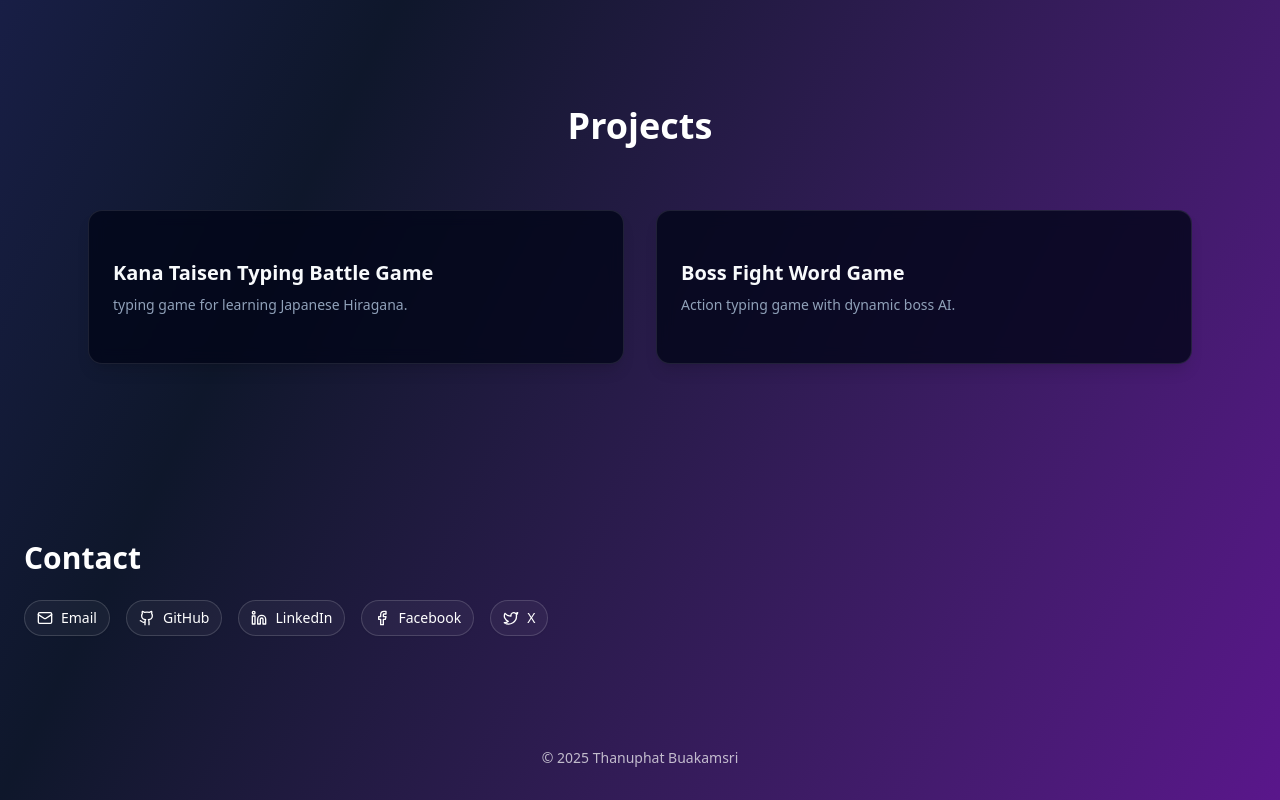
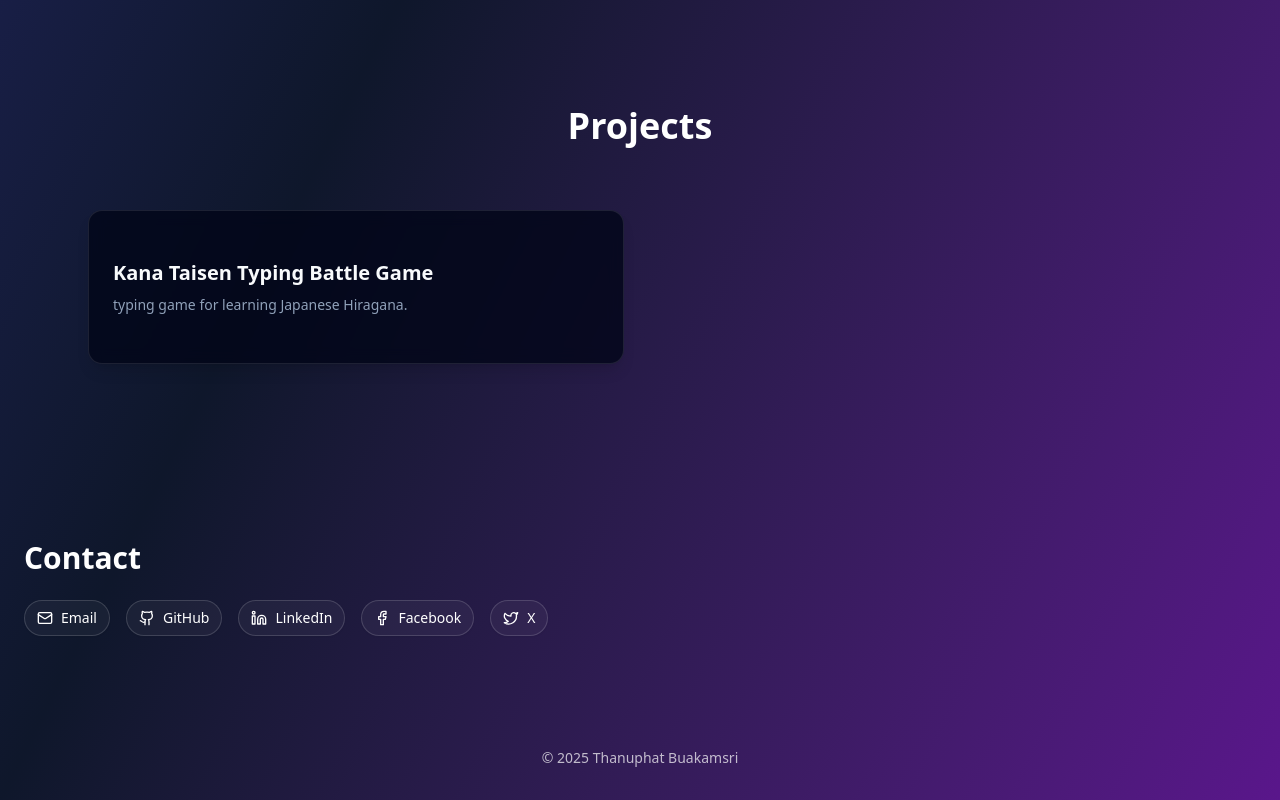
Before and after one commit to Akirai0/my-portfolio, a React (Vite) app: page / in a window 1280 px wide. Shown: the part 1767-2567 px from the top of the page. Built offline with nearby package versions, Linux system fonts and the light colour scheme.

Commit message:
edit projectsection

```diff
--- a/src/components/projectsection.jsx
+++ b/src/components/projectsection.jsx
@@ -11,7 +11,7 @@ const projects = [
         title: "Kana Taisen Typing Battle Game",
         short: "typing game for learning Japanese Hiragana.",
         description:
-            "This Unity-based game helps players practice Hiragana and JLPT N5/N4 vocabulary through real-time typing mechanics, combo systems, and audio feedback.",
+            "This Unity-based game helps players practice Hiragana, Katakana, Kanji, and N5 vocabulary through real-time typing mechanics, combo systems, and audio feedback.",
         tech: ["Unity", "C#", "TextMeshPro"],
         role: "Game Design, Programming",
         screenshots: [
@@ -24,19 +24,6 @@ const projects = [
             "Romaji to Hiragana conversion",
             "Combo & scoring system",
             "Audio-based typing mode",
-        ],
-    },
-    {
-        title: "Boss Fight Word Game",
-        short: "Action typing game with dynamic boss AI.",
-        description:
-            "A fast-paced typing game featuring boss fights, random word generation, multiple bullet types, and adaptive enemy behaviors.",
-        tech: ["Unity", "C#", "AI Logic"],
-        role: "Gameplay Programming",
-        features: [
-            "Dynamic boss attack patterns",
-            "Word-based combat mechanics",
-            "Camera shake & VFX feedback",
         ],
     },
 ];
```
